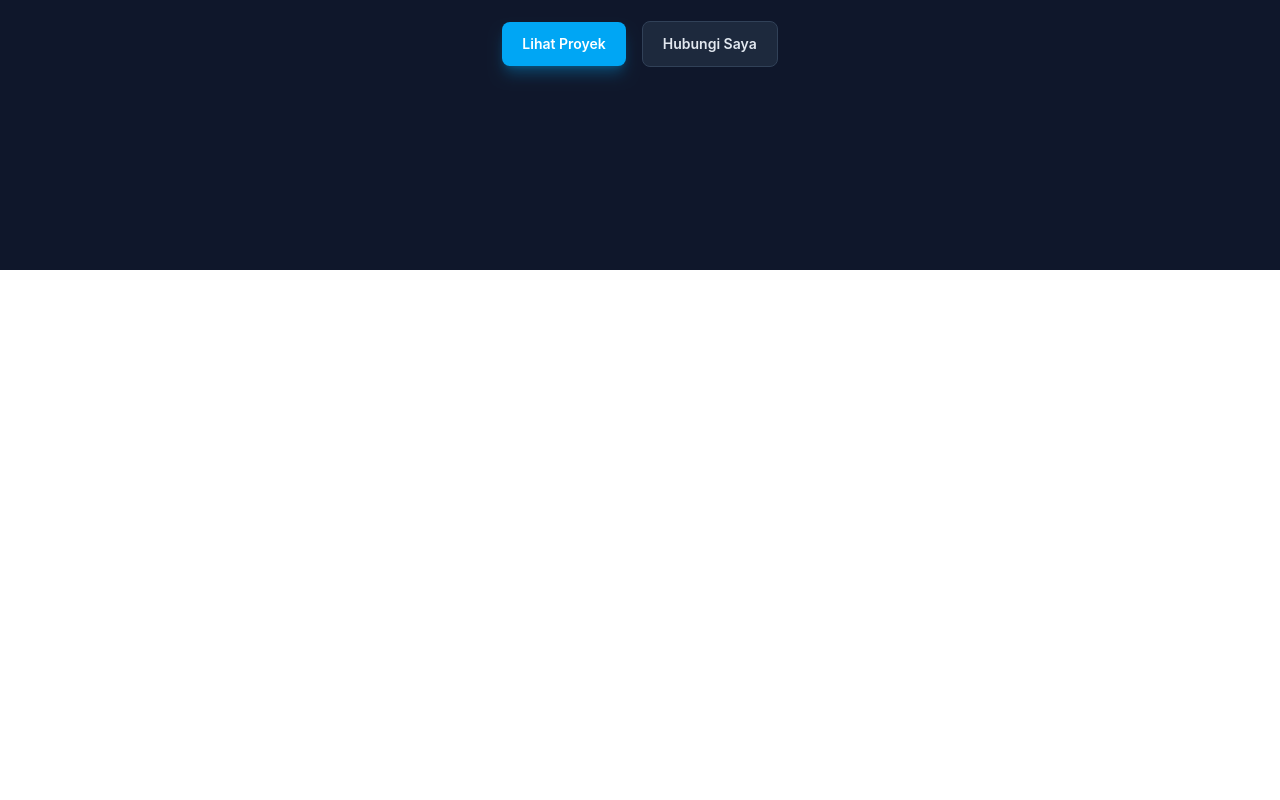
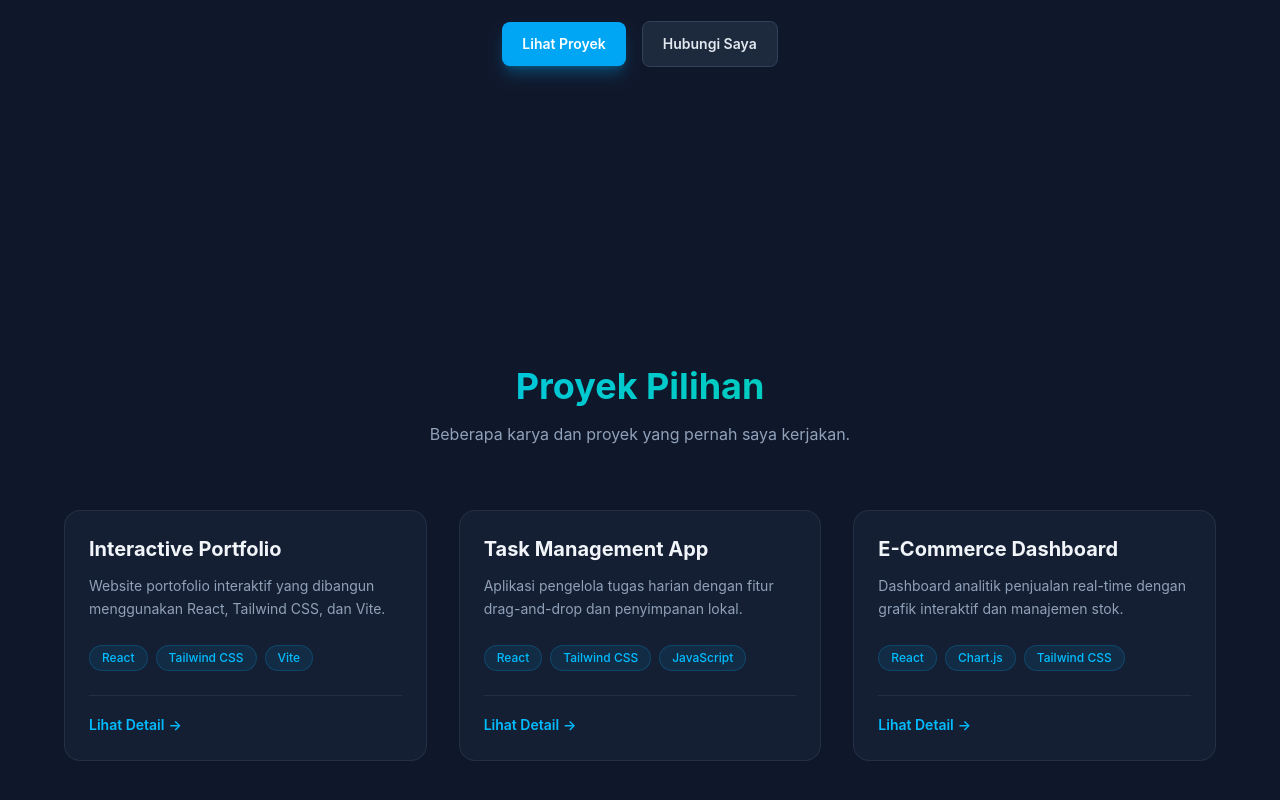
Before and after one commit to Soundwavesz/my-portofolio, a React (Vite) app: page / in a window 1280 px wide. Shown: the part 530-1330 px from the top of the page. Before the commit the page ends 800 px from the top, so only its background shows below. Built offline with nearby package versions, Linux system fonts and the light colour scheme.

Commit message:
add project component

```diff
--- a/src/App.jsx
+++ b/src/App.jsx
@@ -1,10 +1,13 @@
+import Navbar from "./components/Navbar"
 import Hero from "./components/Hero"
-import Navbar from "./components/Navbar"
+import Projects from "./components/Project"
 
 export default function App() {
   return (
     <main className="bg-slate-900 min-h-screen font-sans selection:bg-sky-500 selection:text-white">
+      <Navbar />
       <Hero />
+      <Projects/>
     </main>
   )
 }
--- a/src/components/Navbar.jsx
+++ b/src/components/Navbar.jsx
@@ -7,7 +7,7 @@ export default function Navbar() {
     <nav className="fixed top-0 left-0 right-0 z-50 bg-slate-900/80 backdrop-blur-md border-b border-slate-800">
       <div className="max-w-7xl mx-auto px-6 h-16 flex items-center justify-between">
         {/* Logo / Brand Name */}
-        <a href="#" className="text-xl font-bold bg-linear-to-r from-sky-400 to-emerald-400 bg-clip-text text-transparent">
+        <a href="#" className="text-xl font-bold bg-gradient-to-r from-sky-400 to-emerald-400 bg-clip-text text-transparent">
           Portfolio.
         </a>
 
--- /dev/null
+++ b/src/components/Project.jsx
@@ -0,0 +1,73 @@
+export default function Projects() {
+  const projects = [
+    {
+      title: "Interactive Portfolio",
+      description: "Website portofolio interaktif yang dibangun menggunakan React, Tailwind CSS, dan Vite.",
+      tech: ["React", "Tailwind CSS", "Vite"],
+      link: "#",
+    },
+    {
+      title: "Task Management App",
+      description: "Aplikasi pengelola tugas harian dengan fitur drag-and-drop dan penyimpanan lokal.",
+      tech: ["React", "Tailwind CSS", "JavaScript"],
+      link: "#",
+    },
+    {
+      title: "E-Commerce Dashboard",
+      description: "Dashboard analitik penjualan real-time dengan grafik interaktif dan manajemen stok.",
+      tech: ["React", "Chart.js", "Tailwind CSS"],
+      link: "#",
+    },
+  ]
+
+  return (
+    <section id="projects" className="py-24 bg-slate-900 text-white px-6">
+      <div className="max-w-6xl mx-auto">
+        <div className="text-center mb-16">
+          <h2 className="text-3xl sm:text-4xl font-bold bg-gradient-to-r from-sky-400 to-emerald-400 bg-clip-text text-transparent">
+            Proyek Pilihan
+          </h2>
+          <p className="mt-4 text-slate-400">
+            Beberapa karya dan proyek yang pernah saya kerjakan.
+          </p>
+        </div>
+
+        <div className="grid grid-cols-1 md:grid-cols-2 lg:grid-cols-3 gap-8">
+          {projects.map((project, index) => (
+            <div
+              key={index}
+              className="bg-slate-800/50 border border-slate-700/50 rounded-2xl p-6 hover:border-sky-500/50 transition-all hover:-translate-y-2 group"
+            >
+              <h3 className="text-xl font-bold text-slate-100 group-hover:text-sky-400 transition-colors">
+                {project.title}
+              </h3>
+              <p className="mt-3 text-slate-400 text-sm leading-relaxed">
+                {project.description}
+              </p>
+
+              <div className="mt-6 flex flex-wrap gap-2">
+                {project.tech.map((tech, i) => (
+                  <span
+                    key={i}
+                    className="text-xs font-medium bg-sky-500/10 text-sky-400 border border-sky-500/20 px-3 py-1 rounded-full"
+                  >
+                    {tech}
+                  </span>
+                ))}
+              </div>
+
+              <div className="mt-6 pt-4 border-t border-slate-700/50">
+                <a
+                  href={project.link}
+                  className="inline-flex items-center text-sm font-semibold text-sky-400 hover:text-sky-300 gap-1"
+                >
+                  Lihat Detail <span>→</span>
+                </a>
+              </div>
+            </div>
+          ))}
+        </div>
+      </div>
+    </section>
+  )
+}
```
